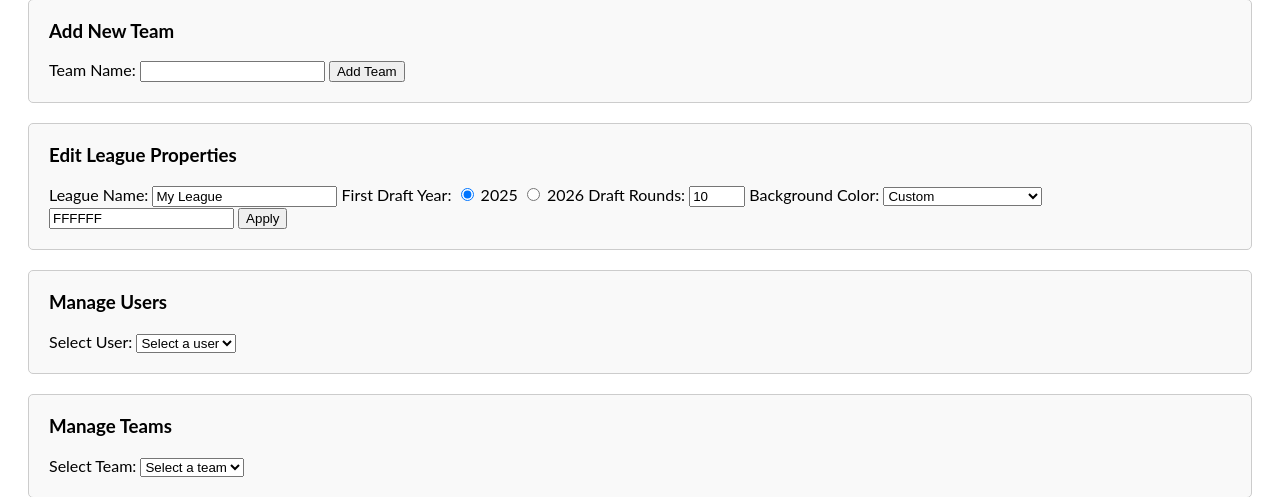
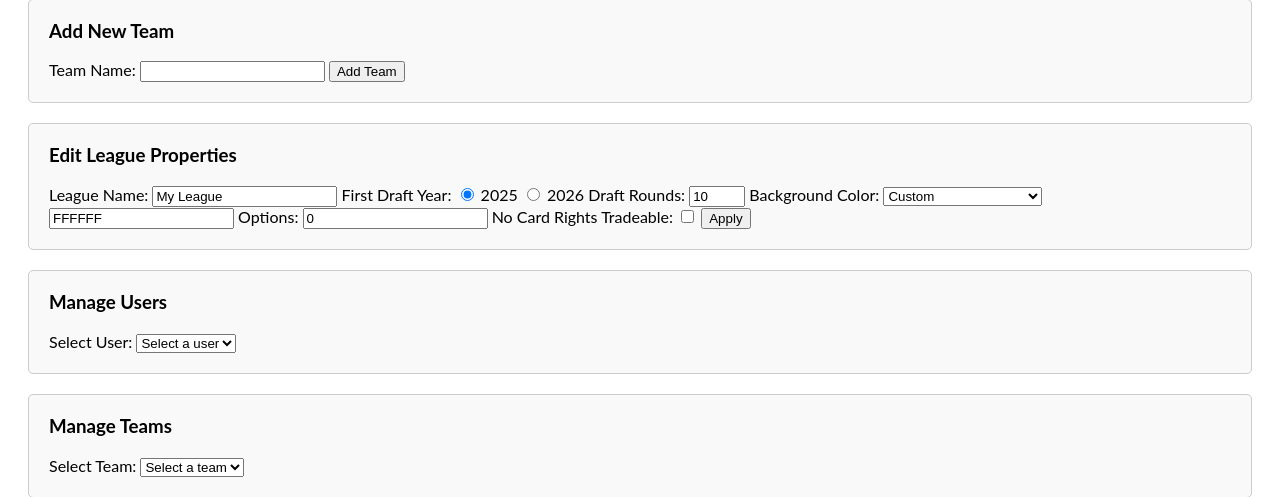
Before and after one commit to randomprecision/stratroster, a PHP site: page /admin.php in a window 1280 px wide. Shown: the part 191-688 px from the top of the page. Run offline with PHP 8.4, Linux system fonts and the light colour scheme; the visitor is signed in with stand-in values (Sample User, id 1); data comes from the database, SQL or seed files in the repository; both versions use the stored data as it was after the commit; data that the repository does not hold is empty.

Commit message:
prep for options support

```diff
--- a/admin.php
+++ b/admin.php
@@ -35,16 +35,15 @@ $db = Database::getConnection();
 $current_year = date("Y"); // Define current_year before using it
 
 // Fetch current values for league properties
-$league_stmt = $db->query('SELECT background_color, name, draft_rounds, draft_year, maint_mode FROM league_properties LIMIT 1');
+$league_stmt = $db->query('SELECT background_color, name, draft_rounds, draft_year, maint_mode, options, no_cards_tradeable FROM league_properties LIMIT 1');
 $league = $league_stmt->fetch(PDO::FETCH_ASSOC);
 $background_color = isset($league['background_color']) ? $league['background_color'] : '#FFFFFF'; // Default to white if not set
 $league_name = isset($league['name']) ? $league['name'] : 'My League';
 $draft_rounds = isset($league['draft_rounds']) ? $league['draft_rounds'] : 10; // Default to 10 if not set
 $draft_year = isset($league['draft_year']) ? $league['draft_year'] : $current_year;
 $maint_mode = isset($league['maint_mode']) ? $league['maint_mode'] : 0;
-// Fetch the list of teams
-$teams_stmt = $db->query('SELECT * FROM teams ORDER BY team_name');
-$teams = $teams_stmt->fetchAll(PDO::FETCH_ASSOC);
+$options = isset($league['options']) ? $league['options'] : 0;
+$no_cards_tradeable = isset($league['no_cards_tradeable']) ? $league['no_cards_tradeable'] : 0;
 
 // Fetch the list of users
 $users_stmt = $db->query('SELECT u.id, u.username, u.team_id, t.team_name FROM users u LEFT JOIN teams t ON u.team_id = t.id ORDER BY u.username');
@@ -74,6 +73,8 @@ if ($_SERVER['REQUEST_METHOD'] == 'POST' && isset($_POST['edit_league_properties
     $draft_year = $_POST['draft_year'];
     $draft_rounds = $_POST['draft_rounds'];
     $background_color = $_POST['background_color'];
+    $options = $_POST['options'];
+    $no_cards_tradeable = isset($_POST['no_cards_tradeable']) ? 1 : 0;
 
     // Check for custom color
     if ($background_color === 'custom') {
@@ -88,8 +89,8 @@ if ($_SERVER['REQUEST_METHOD'] == 'POST' && isset($_POST['edit_league_properties
         try {
             // Update league properties in the database
             $db->beginTransaction();
-            $update_league_properties_stmt = $db->prepare('UPDATE league_properties SET name = ?, draft_year = ?, draft_rounds = ?, background_color = ? WHERE id = 1');
-            $update_league_properties_stmt->execute([$league_name, $draft_year, $draft_rounds, $background_color]);
+            $update_league_properties_stmt = $db->prepare('UPDATE league_properties SET name = ?, draft_year = ?, draft_rounds = ?, background_color = ?, options = ?, no_cards_tradeable = ? WHERE id = 1');
+            $update_league_properties_stmt->execute([$league_name, $draft_year, $draft_rounds, $background_color, $options, $no_cards_tradeable]);
 
             if ($update_league_properties_stmt->rowCount() > 0) {
                 $settings_message = "League properties updated successfully.";
@@ -109,6 +110,8 @@ if ($_SERVER['REQUEST_METHOD'] == 'POST' && isset($_POST['edit_league_properties
         $draft_year = $league['draft_year'];
         $draft_rounds = $league['draft_rounds'];
         $background_color = $league['background_color'];
+        $options = $league['options'];
+        $no_cards_tradeable = $league['no_cards_tradeable'] ? 'checked' : '';
 
         echo "<div class='confirmation'>League properties applied successfully.</div>";
     }
@@ -634,6 +637,12 @@ Database::closeConnection();
         </select>
         <input type="text" id="custom_background_color" name="custom_background_color" placeholder="Enter hex code" style="display:none;" value="<?= preg_match('/^#[a-fA-F0-9]{6}$/', $background_color) ? htmlspecialchars(ltrim($background_color, '#')) : '' ?>">
 
+        <label for="options">Options:</label>
+        <input type="number" id="options" name="options" value="<?= htmlspecialchars($options) ?>" required>
+
+        <label>No Card Rights Tradeable:</label>
+        <input type="checkbox" id="no_cards_tradeable" name="no_cards_tradeable" <?= $no_cards_tradeable ? 'checked' : '' ?>>
+
         <button type="submit" name="edit_league_properties">Apply</button>
     </form>
 </div>
@@ -651,7 +660,6 @@ window.onload = function() {
     toggleCustomColorInput(document.getElementById('background_color').value);
 };
 </script>
-
 <!-- Manage Users Section -->
 <div class="form-container">
     <h3>Manage Users</h3>
```
Also changed, not shown: stratroster.db.
